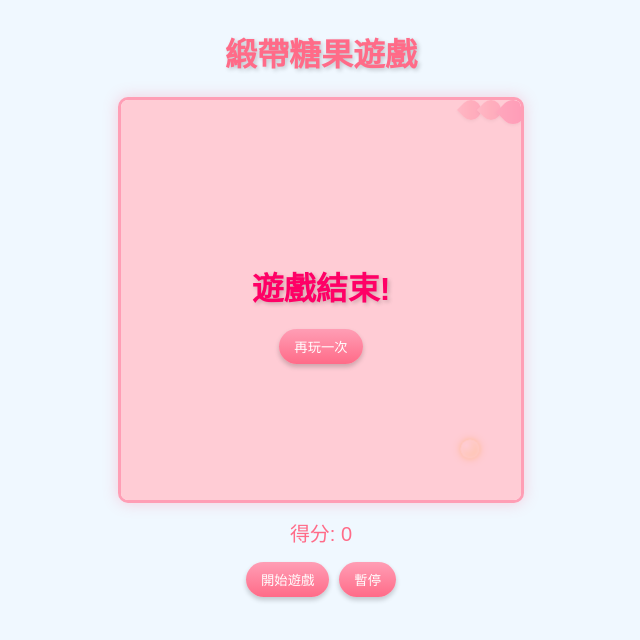
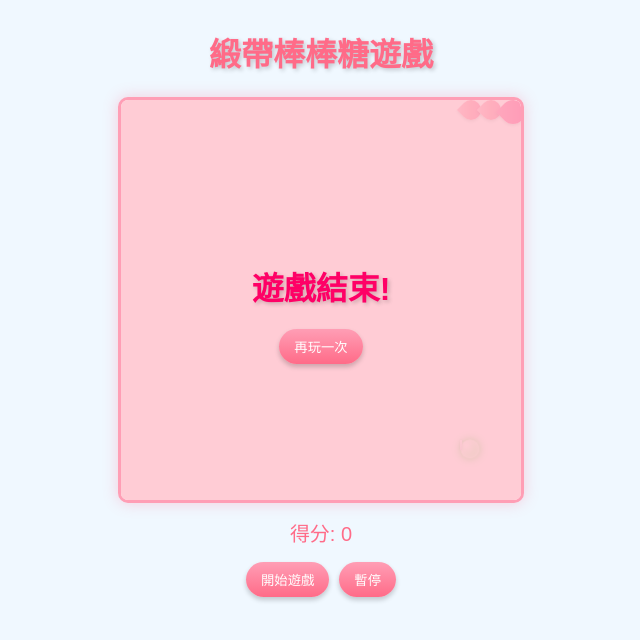
Before and after one commit to KingSmartSchool/snake, a plain HTML site: page index.html in a window 1280 px wide. Both pictures are taken after a click on the button "開始遊戲". Shown: the whole page, without its empty margins (319-959 px from the left). Drawn offline with Linux system fonts and the light colour scheme.

Commit message:
Update index.html

```diff
--- a/index.html
+++ b/index.html
@@ -3,7 +3,7 @@
 <head>
     <meta charset="UTF-8">
     <meta name="viewport" content="width=device-width, initial-scale=1.0">
-    <title>緞帶糖果遊戲</title>
+    <title>緞帶棒棒糖遊戲</title>
     <style>
         body {
             display: flex;
@@ -53,23 +53,43 @@
             z-index: 3;
         }
 
-        .candy {
+        .lollipop {
+            position: absolute;
+            z-index: 1;
+        }
+
+        .lollipop-head {
             position: absolute;
             width: 18px;
             height: 18px;
-            background: radial-gradient(circle at 30% 30%, #fff, #ffcc00);
             border-radius: 50%;
+            background: radial-gradient(circle at 30% 30%, #fff, var(--lollipop-color));
             box-shadow:
-                0 0 5px #ffcc00,
-                0 0 10px #ff9900,
+                0 0 5px var(--lollipop-color),
+                0 0 10px var(--lollipop-shadow),
                 inset 0 0 5px #fff;
-            z-index: 1;
             animation: pulse 1.5s infinite alternate;
+        }
+
+        .lollipop-stick {
+            position: absolute;
+            width: 2px;
+            height: 10px;
+            background: linear-gradient(to bottom, #f5f5f5, #e0e0e0);
+            bottom: -10px;
+            left: 50%;
+            transform: translateX(-50%);
+            box-shadow: 0 0 3px rgba(0, 0, 0, 0.2);
         }
 
         @keyframes pulse {
             0% { transform: scale(1); }
             100% { transform: scale(1.2); }
+        }
+
+        @keyframes rotate {
+            0% { transform: rotate(0deg); }
+            100% { transform: rotate(360deg); }
         }
 
         #score {
@@ -123,7 +143,7 @@
     </style>
 </head>
 <body>
-    <h1>緞帶糖果遊戲</h1>
+    <h1>緞帶棒棒糖遊戲</h1>
     <div id="game-container">
         <div id="game-board"></div>
         <div id="game-over">
@@ -157,6 +177,14 @@
         let isPaused = false;
         let gameStarted = false;
 
+        // 棒棒糖顏色選項
+        const lollipopColors = [
+            { color: '#ff6b88', shadow: '#ff0066' }, // 粉紅色
+            { color: '#ffcc00', shadow: '#ff9900' }, // 黃色
+            { color: '#66ccff', shadow: '#3399ff' }, // 藍色
+            { color: '#99ff99', shadow: '#66cc66' }  // 綠色
+        ];
+
         // 初始化遊戲
         function initGame() {
             // 清除現有的蛇和食物
@@ -184,10 +212,10 @@
             gameOverScreen.style.display = 'none';
         }
 
-        // 創建食物
+        // 創建食物 (棒棒糖)
         function createFood() {
             // 移除現有的食物
-            const existingFood = document.querySelector('.candy');
+            const existingFood = document.querySelector('.lollipop');
             if (existingFood) existingFood.remove();
 
             // 隨機位置 (確保不與蛇重疊)
@@ -197,13 +225,30 @@
                 foodY = Math.floor(Math.random() * (boardHeight / gridSize)) * gridSize;
             } while (isPositionOccupied(foodX, foodY));
 
-            const candy = document.createElement('div');
-            candy.className = 'candy';
-            candy.style.left = `${foodX}px`;
-            candy.style.top = `${foodY}px`;
-            gameBoard.appendChild(candy);
+            // 隨機選擇棒棒糖顏色
+            const colorOption = lollipopColors[Math.floor(Math.random() * lollipopColors.length)];
 
-            food = { x: foodX, y: foodY, element: candy };
+            // 創建棒棒糖
+            const lollipop = document.createElement('div');
+            lollipop.className = 'lollipop';
+            lollipop.style.left = `${foodX}px`;
+            lollipop.style.top = `${foodY}px`;
+
+            // 棒棒糖頭部
+            const head = document.createElement('div');
+            head.className = 'lollipop-head';
+            head.style.setProperty('--lollipop-color', colorOption.color);
+            head.style.setProperty('--lollipop-shadow', colorOption.shadow);
+
+            // 棒棒糖棒
+            const stick = document.createElement('div');
+            stick.className = 'lollipop-stick';
+
+            lollipop.appendChild(head);
+            lollipop.appendChild(stick);
+            gameBoard.appendChild(lollipop);
+
+            food = { x: foodX, y: foodY, element: lollipop, color: colorOption.color };
         }
 
         // 檢查位置是否被佔用
@@ -269,6 +314,9 @@
                 score++;
                 scoreDisplay.textContent = `得分: ${score}`;
 
+                // 根據棒棒糖顏色改變蛇頭顏色
+                newHead.style.background = `linear-gradient(45deg, ${food.color}, ${darkenColor(food.color, 20)})`;
+
                 // 創建新食物
                 createFood();
             } else {
@@ -276,6 +324,22 @@
                 const tail = snake.pop();
                 gameBoard.removeChild(tail.element);
             }
+        }
+
+        // 顏色變暗函數
+        function darkenColor(color, percent) {
+            const num = parseInt(color.replace("#", ""), 16);
+            const amt = Math.round(2.55 * percent);
+            const R = (num >> 16) - amt;
+            const G = (num >> 8 & 0x00FF) - amt;
+            const B = (num & 0x0000FF) - amt;
+
+            return "#" + (
+                0x1000000 +
+                (R < 0 ? 0 : R) * 0x10000 +
+                (G < 0 ? 0 : G) * 0x100 +
+                (B < 0 ? 0 : B)
+            ).toString(16).slice(1);
         }
 
         // 遊戲結束
```
